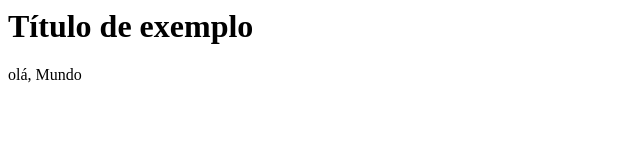
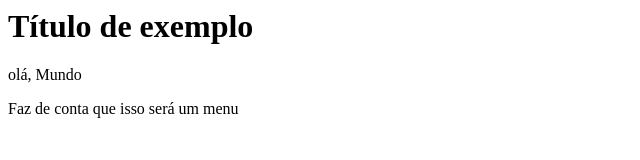
Before and after one commit to wrwonrath/TPAGitHub, a plain HTML site: page index.html in a window 1280 px wide. Shown: the whole page, without its empty margins (0-640 px from the left). Drawn offline with Linux system fonts and the light colour scheme.

Commit message:
Criei o menu

```diff
--- a/index.html
+++ b/index.html
@@ -2,5 +2,6 @@
   <body>
     <h1>Título de exemplo</h1>
     <p>olá, Mundo</p>
+    <p>Faz de conta que isso será um menu</p>
   </body>
 </html>
```
